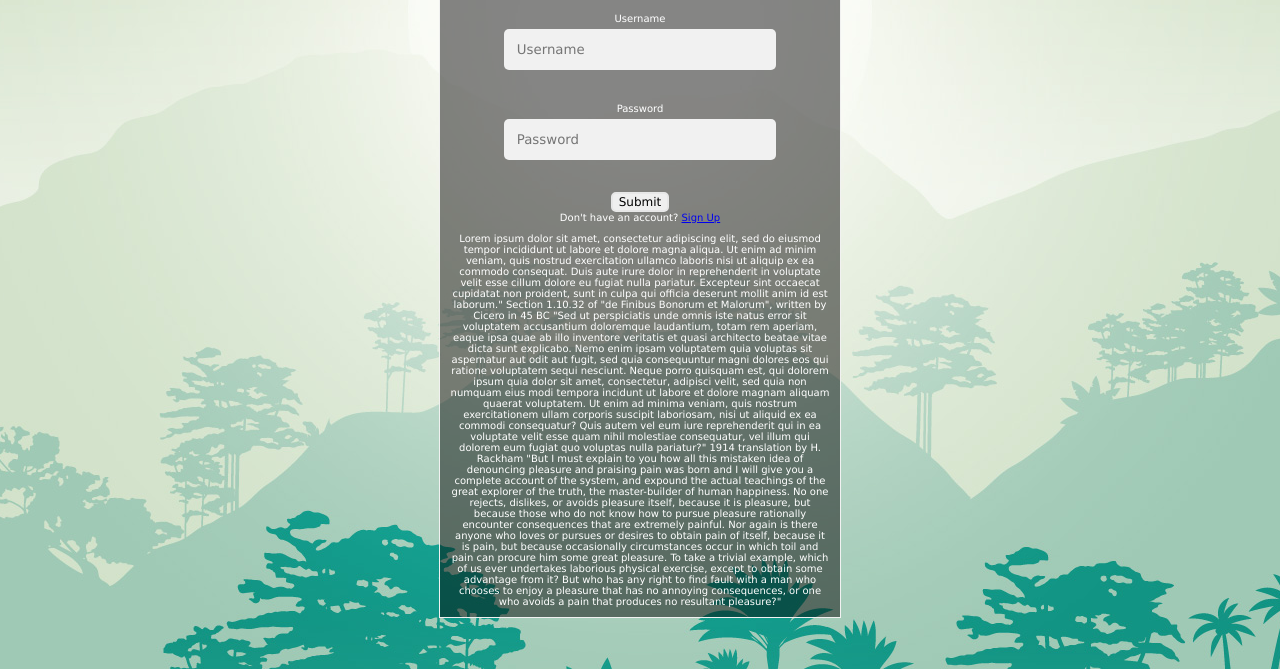
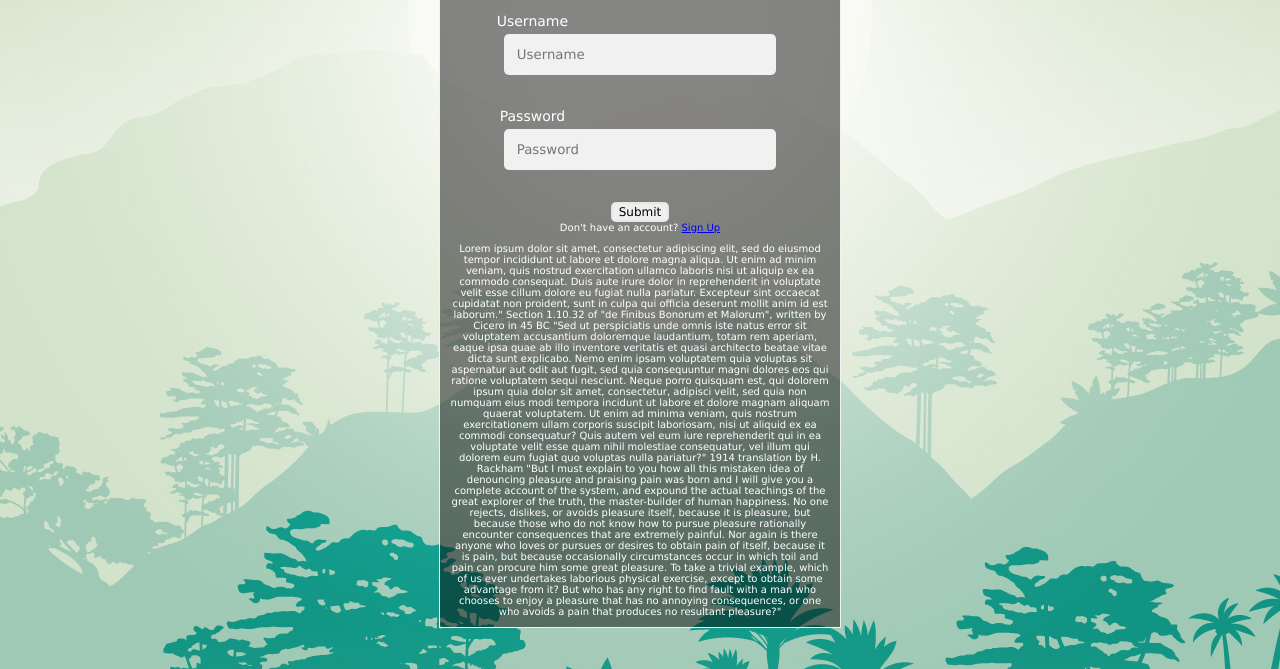
Before and after one commit to iyhui/PNGY, a website: page photoApp/public/login.html in a window 1280 px wide. Shown: the part 131-800 px from the top of the page. Drawn offline with Linux system fonts and the light colour scheme.

Commit message:
Login Styling

```diff
--- a/photoApp/public/login.html
+++ b/photoApp/public/login.html
@@ -33,12 +33,12 @@
     <div class="grid-item bg-text center">
         <h1>Login</h1>
         <form id="form" onsubmit="return validateLength()">
-            Username
+            <label>Username</label>
             <br />
             <input id="user" type="text" placeholder="Username" name="username">
             <br />
             <br />
-            Password
+            <label>Password</label>
             <br />
             <input id="pwd" type="password" placeholder="Password" name="pwd">
             <br />
```
